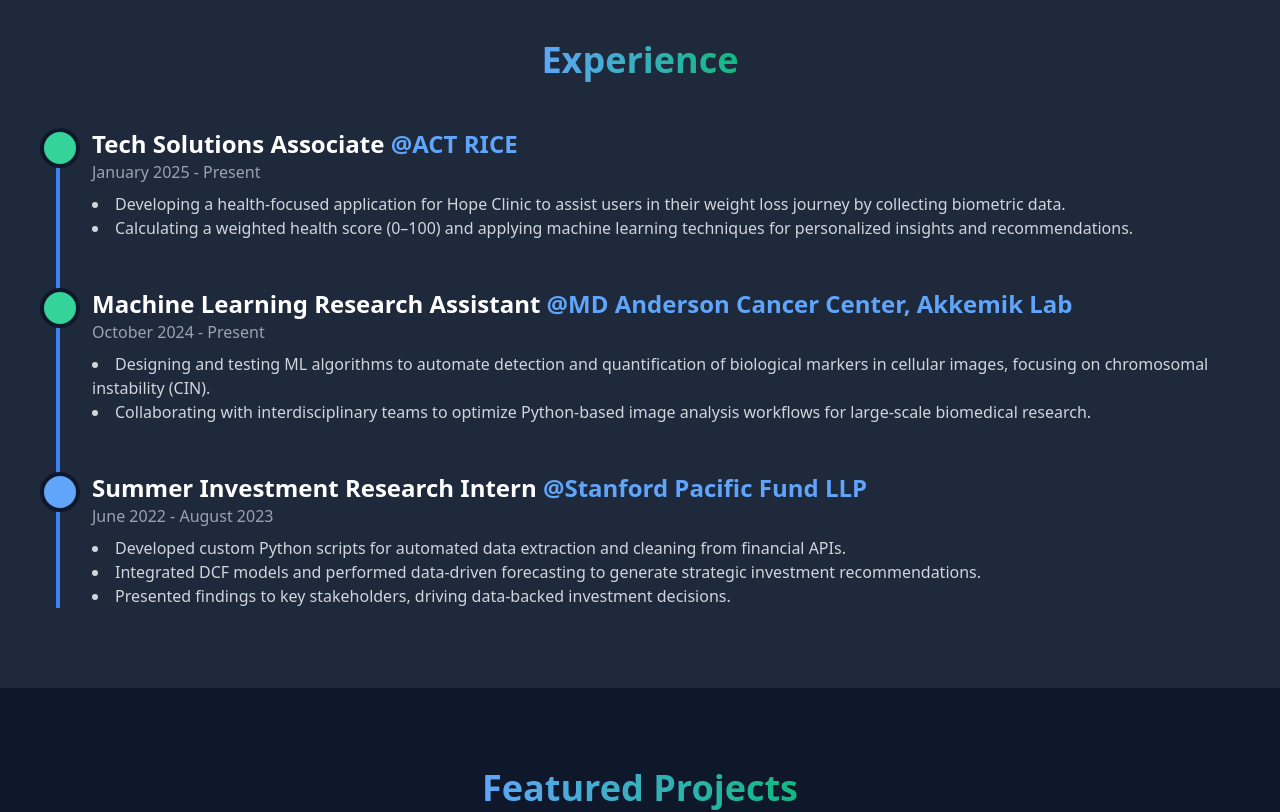
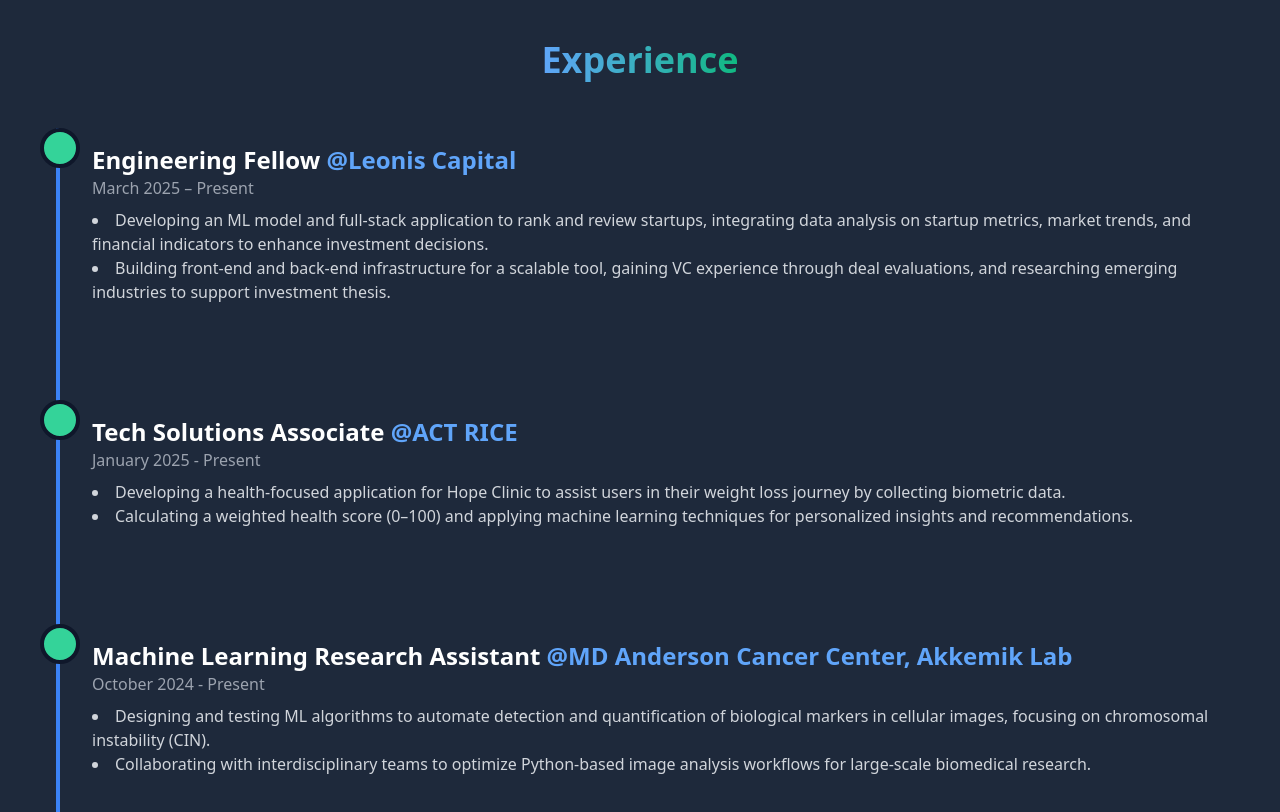
Before and after one commit to TateJett/TateJett.github.io, a React (Vite) app: page /#/ in a window 1280 px wide. Shown: the part 1740-2552 px from the top of the page. Built offline with nearby package versions, Linux system fonts and the light colour scheme.

Commit message:
edited experience section to add Leonis

```diff
--- a/src/components/Experience.tsx
+++ b/src/components/Experience.tsx
@@ -11,12 +11,30 @@
           </span>
         </h2>
 
-        {/* Increased to "mt-8" for more spacing */}
-        <div className="relative border-l-4 border-blue-500 ml-6 mt-8">
-          {/* ACT RICE (Tech Solutions Associate Associate) */}
-          <div className="relative pl-8 pb-12">
+        {/* Main Timeline Container with spacing */}
+        <div className="relative border-l-4 border-blue-500 ml-6 mt-8 space-y-12">
+          {/* Leonis Capital (Engineering Fellow) */}
+          <div className="relative pl-8 pb-12 group hover:bg-slate-700 transition-colors duration-300 p-4 rounded-lg">
+            {/* Centered Circle (Blue) */}
+            <div className="absolute top-0 left-0 -translate-x-1/2 w-10 h-10 bg-emerald-400 border-4 border-slate-900 rounded-full"></div>
+            <h3 className="text-2xl font-semibold text-white">
+              Engineering Fellow <span className="text-blue-400">@Leonis Capital</span>
+            </h3>
+            <p className="text-gray-400">March 2025 – Present</p>
+            <ul className="text-gray-300 mt-2 list-disc list-inside">
+              <li>
+                Developing an ML model and full-stack application to rank and review startups, integrating data analysis on startup metrics, market trends, and financial indicators to enhance investment decisions.
+              </li>
+              <li>
+                Building front-end and back-end infrastructure for a scalable tool, gaining VC experience through deal evaluations, and researching emerging industries to support investment thesis.
+              </li>
+            </ul>
+          </div>
+
+          {/* ACT RICE (Tech Solutions Associate) */}
+          <div className="relative pl-8 pb-12 group hover:bg-slate-700 transition-colors duration-300 p-4 rounded-lg">
             {/* Centered Circle (Emerald) */}
-            <div className="absolute top-0 left-0 transform -translate-x-1/2 w-10 h-10 bg-emerald-400 border-4 border-slate-900 rounded-full"></div>
+            <div className="absolute top-0 left-0 -translate-x-1/2 w-10 h-10 bg-emerald-400 border-4 border-slate-900 rounded-full"></div>
             <h3 className="text-2xl font-semibold text-white">
               Tech Solutions Associate <span className="text-blue-400">@ACT RICE</span>
             </h3>
@@ -32,11 +50,12 @@
           </div>
 
           {/* MD Anderson Cancer Center (Machine Learning Research Assistant) */}
-          <div className="relative pl-8 pb-12">
+          <div className="relative pl-8 pb-12 group hover:bg-slate-700 transition-colors duration-300 p-4 rounded-lg">
             {/* Centered Circle (Emerald) */}
-            <div className="absolute top-0 left-0 transform -translate-x-1/2 w-10 h-10 bg-emerald-400 border-4 border-slate-900 rounded-full"></div>
+            <div className="absolute top-0 left-0 -translate-x-1/2 w-10 h-10 bg-emerald-400 border-4 border-slate-900 rounded-full"></div>
             <h3 className="text-2xl font-semibold text-white">
-              Machine Learning Research Assistant <span className="text-blue-400">@MD Anderson Cancer Center, Akkemik Lab</span>
+              Machine Learning Research Assistant{" "}
+              <span className="text-blue-400">@MD Anderson Cancer Center, Akkemik Lab</span>
             </h3>
             <p className="text-gray-400">October 2024 - Present</p>
             <ul className="text-gray-300 mt-2 list-disc list-inside">
@@ -50,11 +69,12 @@
           </div>
 
           {/* Stanford Pacific Fund LLP (Summer Investment Research Intern) */}
-          <div className="relative pl-8">
+          <div className="relative pl-8 group hover:bg-slate-700 transition-colors duration-300 p-4 rounded-lg">
             {/* Centered Circle (Blue) */}
-            <div className="absolute top-0 left-0 transform -translate-x-1/2 w-10 h-10 bg-blue-400 border-4 border-slate-900 rounded-full"></div>
+            <div className="absolute top-0 left-0 -translate-x-1/2 w-10 h-10 bg-emerald-400 border-4 border-slate-900 rounded-full"></div>
             <h3 className="text-2xl font-semibold text-white">
-              Summer Investment Research Intern <span className="text-blue-400">@Stanford Pacific Fund LLP</span>
+              Summer Investment Research Intern{" "}
+              <span className="text-blue-400">@Stanford Pacific Fund LLP</span>
             </h3>
             <p className="text-gray-400">June 2022 - August 2023</p>
             <ul className="text-gray-300 mt-2 list-disc list-inside">
```
